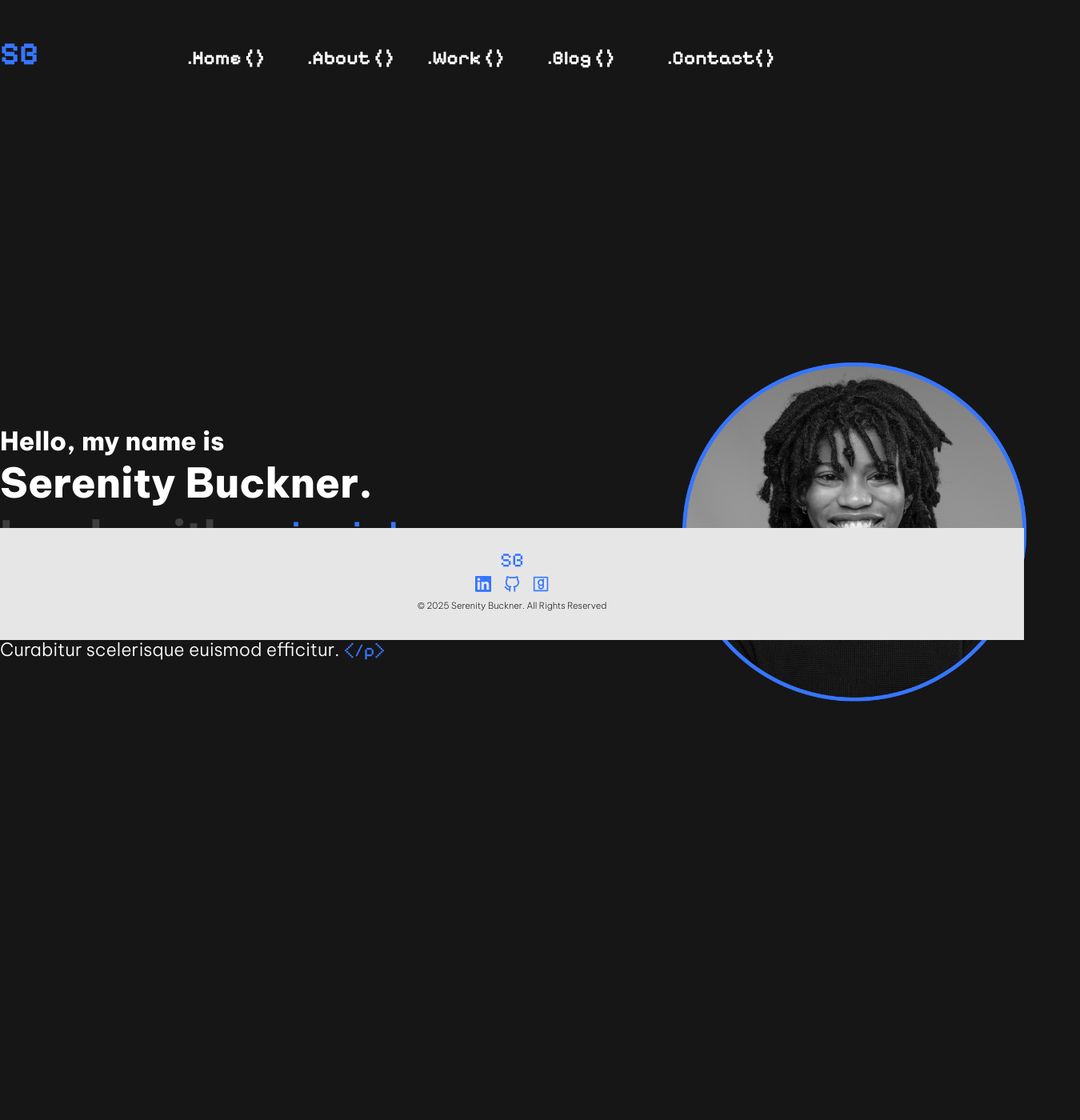
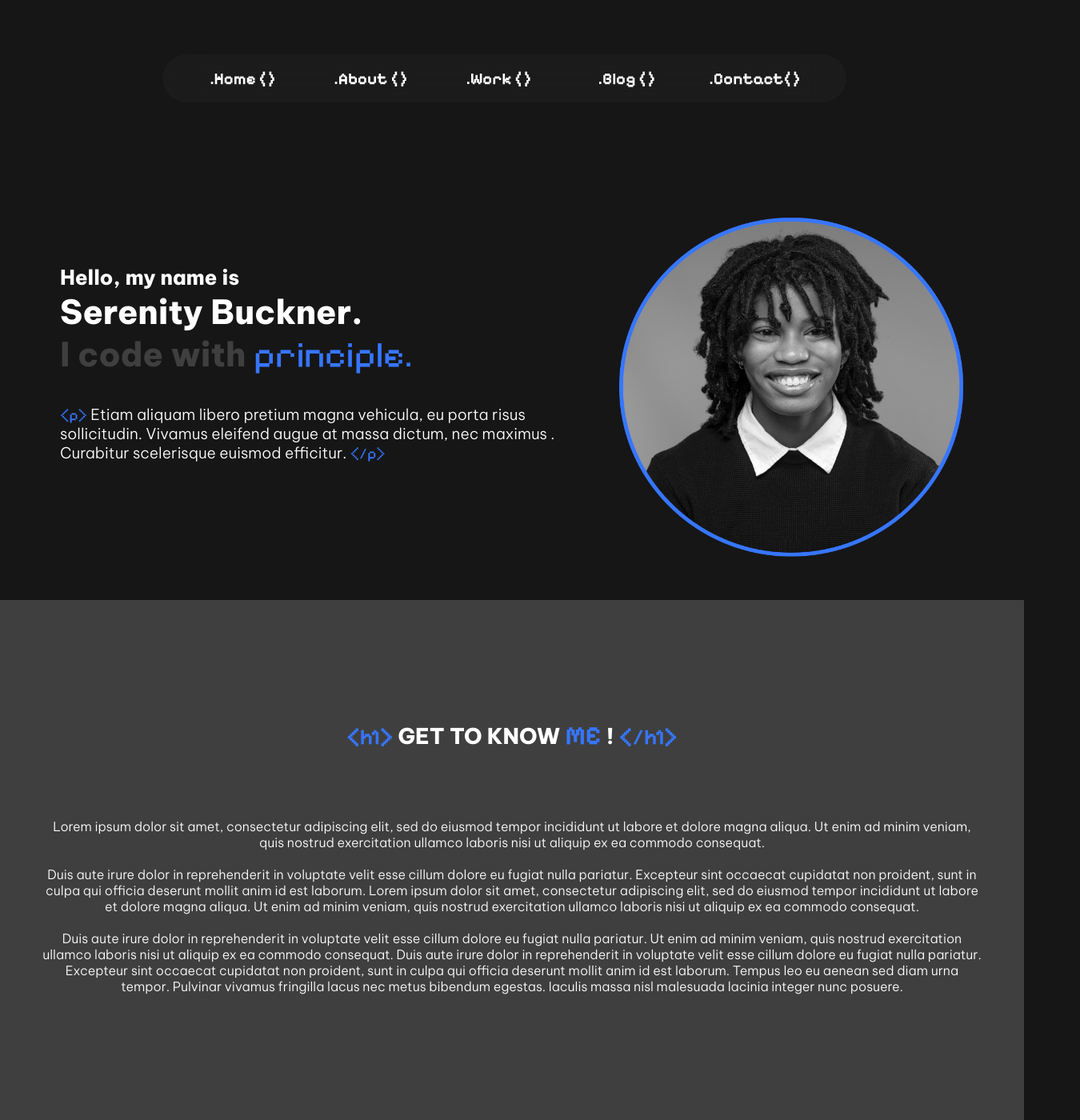
Before and after one commit to constance07/Personal-Portfolio, a Next.js app in the folder personal-portfolio/: page / in a window 1280 px wide. Shown: the top 1400 px of the page at 80% size, 1350 px wide, since content can reach past the window. Before the commit the page ends 951 px from the top, so only its background shows below. Built offline with nearby package versions, Linux system fonts and the light colour scheme.

Commit message:
Day 8: Created & Finished Mobile About Page

```diff
--- /dev/null
+++ b/personal-portfolio/app/components/about.tsx
@@ -0,0 +1,36 @@
+/*Functionality Imports */
+import Image from 'next/image';
+import straightHeadshot from '@/app/images/straightHeadshot.jpg'
+/*Styled Imports*/
+import '../globals.css';
+import { Pixelify_Sans } from 'next/font/google';
+const pixelify_Sans = Pixelify_Sans({ subsets: ["latin"], weight: "400",});
+const pixelify_Sans_Bold = Pixelify_Sans({ subsets: ["latin"], weight: "700",});
+import { Be_Vietnam_Pro} from 'next/font/google';
+{/*VBold*/}const be_Vietnam_Pro = Be_Vietnam_Pro({subsets: ['latin'], weight: '800'})
+{/*Light*/}const be_Vietnam_Pro_Light = Be_Vietnam_Pro({subsets: ['latin'], weight: '300'})
+{/*VLight*/}const be_Vietnam_Pro_VLight = Be_Vietnam_Pro({subsets: ['latin'], weight: '200'})
+
+export default function About(){
+    return(
+        <>
+            <div className="aboutContainer">
+                <h1 id ="aboutTitle" className={be_Vietnam_Pro.className}>
+                <div id = 'h1Tags' className={pixelify_Sans_Bold.className}>&lt;h1&gt;</div> GET TO KNOW <div id = 'meTag' className={pixelify_Sans_Bold.className}> ME </div> ! <div id = 'h1Tags' className={pixelify_Sans_Bold.className}>&lt;/h1&gt;</div></h1>
+                <div id ='aboutDisc' className={be_Vietnam_Pro_Light.className}>
+                    <p> Lorem ipsum dolor sit amet, consectetur adipiscing elit, sed do eiusmod tempor incididunt ut labore et dolore magna aliqua.
+                    Ut enim ad minim veniam, quis nostrud exercitation ullamco laboris nisi ut aliquip ex ea commodo consequat.
+                    <br></br><br></br>Duis aute irure dolor in reprehenderit in voluptate velit esse cillum dolore eu fugiat nulla pariatur.
+                    Excepteur sint occaecat cupidatat non proident, sunt in culpa qui officia deserunt mollit anim id est laborum.
+                    Lorem ipsum dolor sit amet, consectetur adipiscing elit, sed do eiusmod tempor incididunt ut labore et dolore magna aliqua.
+                    Ut enim ad minim veniam, quis nostrud exercitation ullamco laboris nisi ut aliquip ex ea commodo consequat.
+                    <br></br><br></br>Duis aute irure dolor in reprehenderit in voluptate velit esse cillum dolore eu fugiat nulla pariatur.
+                    Ut enim ad minim veniam, quis nostrud exercitation ullamco laboris nisi ut aliquip ex ea commodo consequat.
+                    Duis aute irure dolor in reprehenderit in voluptate velit esse cillum dolore eu fugiat nulla pariatur. Excepteur sint occaecat cupidatat non proident, sunt in culpa qui officia deserunt mollit anim id est laborum.
+
+Tempus leo eu aenean sed diam urna tempor. Pulvinar vivamus fringilla lacus nec metus bibendum egestas. Iaculis massa nisl malesuada lacinia integer nunc posuere. </p>
+                </div>
+            </div>
+        </>
+    )
+}
--- a/personal-portfolio/app/components/navigation.js
+++ b/personal-portfolio/app/components/navigation.js
@@ -96,17 +96,21 @@ export default function Navigation(){
 
     {/*ON DESKTOP*/}
         {/*Navigation Bar*/}
+        <div className='placeHolderNav'>
         <nav className ='navContainer'>
             <a href ='/'><span id = "devLogo" className={pixelify_SansBold.className}>SB</span></a>
-            <ul>
+            <ul className='navList'>
                 {/*Pages*/}
-                        <a className = "active-link" href ='../home'><li>.Home ( )</li></a>
-                        <a className = "active-link" href ='../about'><li>.About ( )</li></a>
+                        <a className = "active" href ='../home'><li>.Home ( )</li></a>
+                        <a className = "active" href ='../about'><li>.About ( )</li></a>
                         <a className = "active-link" href ='../work'><li>.Work ( )</li></a>
                         <a className = "active-link" href ="../blog/"><li>.Blog ( )</li></a>
                         <a className = "active-link" href ="../contact/"><li>.Contact( )</li></a>
             </ul>
         </nav>
+        <div className='navBackgroundContainer'>
+        <div className='navBackground'></div></div>
+        </div>
         </div>
     )
 
--- a/personal-portfolio/app/components/preloader/preloader.js
+++ b/personal-portfolio/app/components/preloader/preloader.js
@@ -25,7 +25,7 @@ export default function PreLoader(){
                         logoContainer.remove();
                         logoText.remove();;
                         document.body.classList.add("overflowShow")
-                    }, 800)
+                    }, 750)
             }, 2500)
         }, [])
 
--- /dev/null
+++ b/personal-portfolio/app/components/work.tsx
@@ -0,0 +1,10 @@
+
+export default function Work(){
+    return(
+        <>
+            <div className="workContainer">
+
+            </div>
+        </>
+    )
+}
--- a/personal-portfolio/app/globals.css
+++ b/personal-portfolio/app/globals.css
@@ -165,6 +165,7 @@ body{
       display: flex;
       flex-direction: column;
       justify-content: center;
+      margin-bottom: 100px;
     }
     .straightHeadshot{
       width: 350px;
@@ -215,13 +216,48 @@ body{
       color: #3676FF;
       display: inline;
     }
+    /*ABOUT SECTION*/
+    .aboutContainer{
+      margin: auto;
+      width: 100vw;
+      height: 1025px;
+      background-color: #3F3F3F;
+      display: flex;
+      align-items: center;
+      flex-direction: column;
+    }#aboutDisc{
+      margin: 50px;
+      color: #FFFFFF;
+      text-align: center;
+    }
+    #h1Tags{
+      color: #3676FF;
+      font-size: 1.0em;
+      display: inline-block;
+    }#aboutTitle{
+      color: #FFFFFF;
+      margin-top: 150px;
+      font-size: 1.7em;
+      display: inline-block;
+    }#meTag{
+     color:#3676FF;
+     font-size: 1.2em;
+
+     display: inline-block;
+    }
+    /*WORK CONTAINER*/
+    .workContainer{
+      width: 100%;
+      height: 2000px;
+      background-color: #FFFFFF;
+    }
     /* FOOTER SECTION */
     .footerContainer{
       width: 100%;
       height: 140px;
       background-color: #E6E6E6;
       position: relative;
-      top: 200px;
+
       left: 0;
       bottom: 0;
       right: 0;
@@ -309,7 +345,6 @@ body{
       margin-right: 18px;
     }/* FOOTER */
   .footerContainer{
-      top: 150px;
       height: 155px;
     }#smallDevLogo{
       font-size: 28px;
@@ -374,7 +409,6 @@ body{
       margin-right: 0px;
     }/* FOOTER */
   .footerContainer{
-      top: 150px;
       height: 160px;
     }#smallDevLogo{
       font-size: 30px;
@@ -417,48 +451,66 @@ body{
         font-size: 35px;
         align-items: center;
         transition: 0.5s ease-out;
+    }.placeHolderNav{
+      width: 200px;
+      height: 250px;
     }.navContainer{
         display: flex;
         top: 52px;
-        width: 800px;
+        width: 97%;
         justify-content: center;
-        color: #FBEED7;
+        color: #cc860c;
         padding-bottom: 200px;
-       position: relative;
+        position: fixed;
+        z-index: 300;
         flex-direction: row;
-        margin-top: 50px;
+        padding-right: 0px;
         margin: auto;
         align-items: flex-start;
     }.navContainer ul{
         align-items: flex-end;
         color: #FBEED7;
         display: flex;
-        right: 0px;
+        padding: 20px;
+        background-color: #3f3f3f29;
+        backdrop-filter: blur(25px);
+        padding-right:35px;
+        height: 20px;
+        border-radius: 50px;;
+        align-items: center;
         justify-content: flex-end;
     }.navContainer li{
         list-style: none;
         display: flex;
-        justify-content: space-between;
+        justify-content:space-evenly;
+        align-items: center;
         color: #FFFFFF;
-        font-size: 0.9em;
+        padding-top: 15px;
+        padding-bottom: 15px;
+        font-size: 0.8em;
         text-decoration: none;
         text-align: center;
         transition: all .25s ease-out;
-        width: 140px;
-      }
-    .navContainer a{
+        width: 130px;
+        height: 5px;
+        border-radius: 25px;
+      }.navList li:hover{
+        background-color: #3676FF;
+        border-radius: 25px;
+      }.navContainer a{
         text-decoration: none;
         display: flex;
         font-size: 1.5em;
-        cursor: pointer;
+        margin-left: 10px;
+        margin-right: 10px;
         flex-direction: row;
       }
-    .navContainer li:hover{
+    /* .navContainer li:hover{
         text-decoration: none;
         color: #3676FF;
         transition: all .25s ease-in;
         flex-direction: row;
-      }
+      } */
     .navContainer li:active{
         color: #2558c7;
         transition: color 0.25s;
@@ -468,7 +520,7 @@ body{
       }
     /* HERO SECTION */
     .heroContainer{
-      width: 900px;
+      width: 1000px;
       margin-top: 50px;
       position: absolute;
       margin-bottom: 0%;
@@ -501,7 +553,7 @@ body{
       margin-top: 40px;
       transition: 0.5s ease-out;
     }.titleContainer{
-
+      margin-left:22.5px;
       margin-bottom: 125px;
 
     }
@@ -543,11 +595,11 @@ body{
       height: 140px;
       background-color: #E6E6E6;
       position: relative;
-      top: 200px;
       left: 0;
       bottom: 0;
       right: 0;
       left: 0;
+      z-index: 300;
       width: 100%;
       text-align: center;
       display: flex;
@@ -582,77 +634,100 @@ body{
 }
 /* 1350*/
 @media(min-width: 1280px){
-
-  .hamburgerContainer{
+     .hamburgerContainer{
       display: none;
     }
     #devLogoMobile{display: none}
     #devLogo{
-        display: flex;
-        left: 0px;
-
-
-        width: 100%;
-        height: 50px;
+        display: inline-block;
+        left: 0;
+        justify-content: flex-start;
+        width: 50px;
+        height: 10px;
         z-index: 5;
         color: #3676FF;
-
-        font-size: 40px;
+        display: none;
+        font-size: 35px;
+        align-items: center;
         transition: 0.5s ease-out;
+    }.placeHolderNav{
+      width: 200px;
+      height: 250px;
     }.navContainer{
         display: flex;
-        top: 42px;
-        width: 1350px;
-
-        color: #FBEED7;
-        position: relative;
+        top: 52px;
+        width: 97%;
+        justify-content: center;
+        color: #cc860c;
+        padding-bottom: 200px;
+        position: fixed;
+        z-index: 300;
         flex-direction: row;
-        justify-content: flex-start;
+        padding-right: 0px;
+        margin: auto;
         align-items: flex-start;
     }.navContainer ul{
         align-items: flex-end;
         color: #FBEED7;
         display: flex;
-        width: 70vw;
-        right: 0px;
+        padding: 20px;
+        background-color: #3f3f3f29;
+        backdrop-filter: blur(25px);
+        padding-right:35px;
+        height: 20px;
+        border-radius: 50px;;
+        align-items: center;
         justify-content: flex-end;
-
     }.navContainer li{
         list-style: none;
+        display: flex;
+        justify-content:space-evenly;
+        align-items: center;
         color: #FFFFFF;
+        padding-top: 15px;
+        padding-bottom: 15px;
+        font-size: 0.85em;
         text-decoration: none;
         text-align: center;
         transition: all .25s ease-out;
-        width: 150px;
-        font-size: 1.0em;
-      }
-    .navContainer a{
+        width: 140px;
+        height: 5px;
+        border-radius: 25px;
+      }.navList li:hover{
+        background-color: #3676FF;
+        border-radius: 25px;
+      }.navContainer a{
         text-decoration: none;
         display: flex;
         font-size: 1.5em;
-        cursor: pointer;
+        margin-left: 10px;
+        margin-right: 10px;
         flex-direction: row;
       }
-    .navContainer li:hover{
+    /* .navContainer li:hover{
         text-decoration: none;
         color: #3676FF;
         transition: all .25s ease-in;
         flex-direction: row;
-      }
+      } */
     .navContainer li:active{
+        color: #2558c7;
         transition: color 0.25s;
-    } .hamburgerIcon{
+    }
+    .hamburgerIcon{
         display: none;
       }
     /* HERO SECTION */
     .heroContainer{
-      width: 1350px;
-      margin-top: 100px;
+      width: 1200px;
+      margin-top: 50px;
+      position: absolute;
       margin-bottom: 0%;
       display: flex;
       flex-direction: row-reverse;
       justify-content: center;
-
+      position: relative;
+      margin: auto;
     }
     .straightHeadshot{
       width: 450px;
@@ -663,7 +738,7 @@ body{
       display: flex;
       justify-content: center;
       align-items: center;
-      margin-top: 50px;
+      margin-top: 0px;
     }.straightHeadshot:hover{
       transform: scale(1.04);
       transition: 0.5s ease-in;
@@ -674,22 +749,23 @@ body{
       display: flex;
       flex-direction: column;
       text-align:start;
-      margin-top: 80px;
+      margin-top: 40px;
       transition: 0.5s ease-out;
     }.titleContainer{
-      margin-top: 50px;
+      margin-left:35px;
       margin-bottom: 125px;
+
     }
     #firstPartTitle{
-      font-size: 1.0em;
+      font-size: 0.8em;
       margin-bottom: 0px;
       margin-top: 40px;
     }#secondPartTitle{
-      font-size: 1.6em;
+      font-size: 1.3em;
       margin-top: 0px;
       margin-bottom: 0px;
     }#thirdPartTitleA{
-      font-size: 1.6em;
+      font-size: 1.3em;
       margin-top: 0px;
       color: #3F3F3F;
       margin-bottom: 0px;
@@ -703,9 +779,9 @@ body{
       text-align: start;
       padding-left: 0px;
       margin: 0px;
-      font-size: 22.5px;
+      font-size: 19px;
       padding-right: 0px;
-
+      padding-top: 35px;
       margin-bottom: 0px;
     }#pTags{
       color: #3676FF;
@@ -716,12 +792,14 @@ body{
     .footerContainer{
       width: 100%;
       height: 140px;
-
-      position: fixed;
-top: unset;
-      bottom: 0px;
-
-
+      background-color: #E6E6E6;
+      position: relative;
+      left: 0;
+      bottom: 0;
+      right: 0;
+      left: 0;
+      z-index: 300;
+      width: 100%;
       text-align: center;
       display: flex;
       flex-direction: column;
@@ -748,9 +826,10 @@ top: unset;
     }
     #ownershipTag{
       margin-top: 5px;
-      transition: 0.5s ease-in;
-      font-size: 0.9em;
+      font-size: 0.7em;
+      transition: 0.5s ease-out;
     }
+
 }
 
 
--- a/personal-portfolio/app/page.tsx
+++ b/personal-portfolio/app/page.tsx
@@ -2,7 +2,10 @@
 import Image from "next/image";
 import Navigation from "./components/navigation";
 import PreLoader from "./components/preloader/preloader";
+/*Pages*/
 import Hero from "./components/hero";
+import About from "./components/about";
+import Work from "./components/work";
 import Footer from "./components/footer";
 
 import {Pixelify_Sans} from 'next/font/google';
@@ -14,6 +17,8 @@ export default function Home() {
     <PreLoader/>
     <Navigation/>
     <Hero/>
+    <About/>
+    <Work/>
     <Footer/>
   </>
 
```
Also changed, not shown: personal-portfolio/app/about/about.tsx (deleted, +0 -9 lines), personal-portfolio/app/about/page.tsx (deleted, +0 -19 lines), personal-portfolio/app/work/page.tsx (deleted), personal-portfolio/app/work/work.tsx (deleted).
